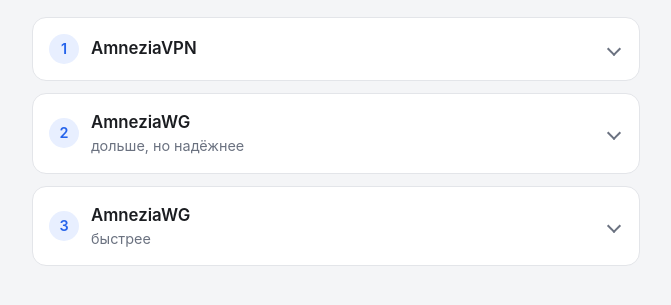
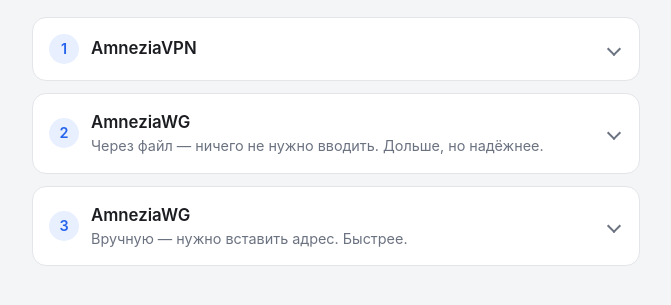
Before and after one commit to arefimenko/update_config, a plain HTML site: page index.html in a window 1280 px wide. Shown: the part 125-430 px from the top of the page, without its empty margins (304-975 px from the left). Drawn offline with nearby package versions, Linux system fonts and the light colour scheme.

Commit message:
Explain each AmneziaWG guide in plain words
Co-Authored-By: Claude Opus 5.5 <noreply@anthropic.com>

```diff
--- a/index.html
+++ b/index.html
@@ -51,7 +51,7 @@
     <details class="section">
       <summary>
         <span class="num">2</span>
-        <span class="title">AmneziaWG <small>дольше, но надёжнее</small></span>
+        <span class="title">AmneziaWG <small>Через файл — ничего не нужно вводить. Дольше, но надёжнее.</small></span>
         <span class="chev" aria-hidden="true"></span>
       </summary>
       <div class="body">
@@ -82,7 +82,7 @@
     <details class="section">
       <summary>
         <span class="num">3</span>
-        <span class="title">AmneziaWG <small>быстрее</small></span>
+        <span class="title">AmneziaWG <small>Вручную — нужно вставить адрес. Быстрее.</small></span>
         <span class="chev" aria-hidden="true"></span>
       </summary>
       <div class="body">
```
